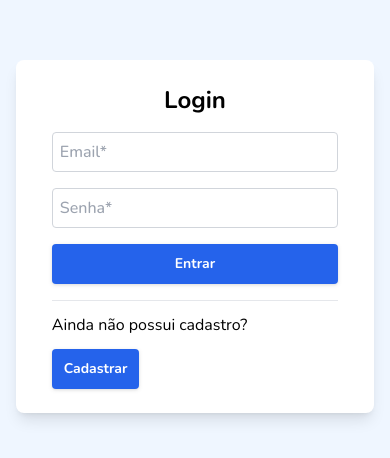
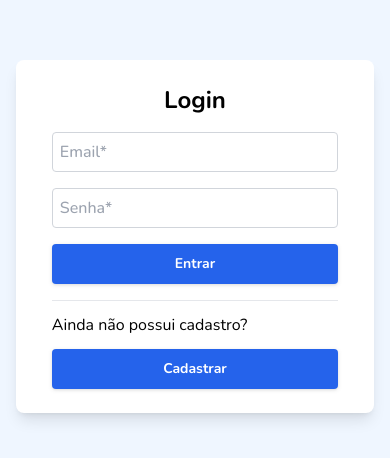
Before and after one commit to gabu322/expenses-tracker, a Next.js app: page /signin in a window 390 px wide. Shown: the part 154-612 px from the top of the page. Built offline with nearby package versions, Linux system fonts and the light colour scheme.

Commit message:
Added some responsivenes

```diff
--- a/app/(auth)/signin/page.jsx
+++ b/app/(auth)/signin/page.jsx
@@ -35,7 +35,7 @@ export default function Page({ }) {
       }
    }
 
-   return <div className="flex flex-col justify-center items-center w-full gap-4 bg-white py-6 rounded-lg shadow-lg">
+   return <div className="flex flex-col justify-center items-center w-full gap-4 bg-white py-6 rounded-lg shadow-lg max-w-md">
       <h1 className="text-2xl">Login</h1>
 
       <form onSubmit={handleSubmit} className="flex flex-col gap-4 w-4/5">
@@ -63,6 +63,7 @@ export default function Page({ }) {
 
          <p className="text-left">Ainda não possui cadastro?</p>
          <Button
+            className="w-full"
             text={"Cadastrar"}
             href={"/signup"}
          />
--- a/app/(auth)/signup/page.jsx
+++ b/app/(auth)/signup/page.jsx
@@ -59,7 +59,7 @@ export default function Page({ }) {
       }
    };
 
-   return <div className="flex flex-col justify-center items-center w-full gap-4 bg-white py-6 rounded-lg shadow-lg">
+   return <div className="flex flex-col justify-center items-center w-full gap-4 bg-white py-6 rounded-lg shadow-lg max-w-md">
       <h1 className="text-2xl">Signup</h1>
 
       <form onSubmit={handleSubmit} className="flex flex-col gap-4 w-4/5">
@@ -111,6 +111,7 @@ export default function Page({ }) {
          />
 
          <Button
+            className="w-full"
             type="submit"
             text={"Sign Up"}
          />
```
